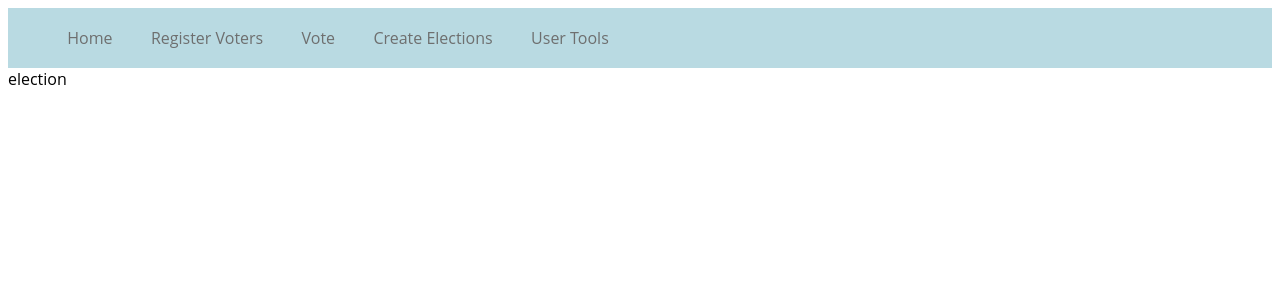
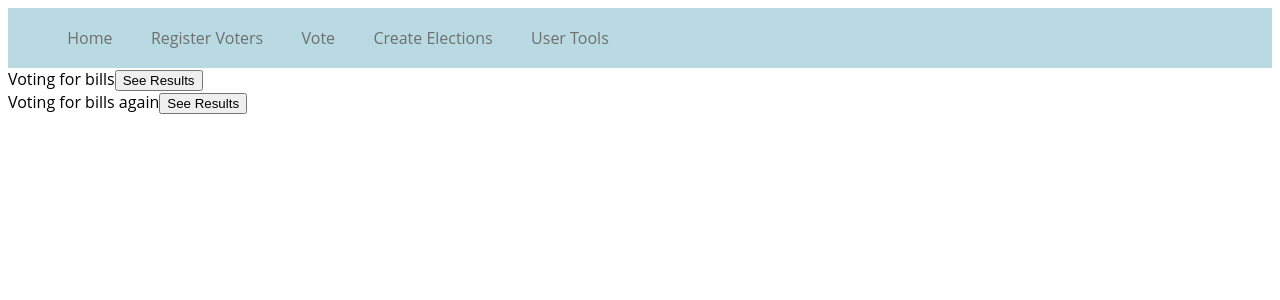
Before and after one commit to yutongjin/votwin, a React (Create React App) app: page /election in a window 1280 px wide. Shown: the top 300 px of the page. Built offline with nearby package versions, Linux system fonts and the light colour scheme; data requests are answered from the project's data file.

Commit message:
display results

```diff
--- a/src/App.js
+++ b/src/App.js
@@ -2,7 +2,8 @@ import { BrowserRouter as Router, Link, Switch, Route } from "react-router-dom";
 
 import './App.css';
 import UserTool from './components/UserTool';
-import VotesTools from './components/VotesTools'
+import VotesTools from './components/VotesTools';
+import ElectionPage from './components/ElectionPage';
 
 function App() {
 
@@ -20,7 +21,7 @@ function App() {
         <Route path="/userTools"><UserTool /></Route>
         <Route path="/register"><div>register</div></Route>
         <Route path="/vote"><VotesTools /></Route>
-        <Route path="/election"><div>election</div></Route>
+        <Route path="/election"><div><ElectionPage /></div></Route>
       </Switch>
     </Router>
   );
--- /dev/null
+++ b/src/components/ElectionPage.js
@@ -0,0 +1,32 @@
+import ResultTable from "./ResultTable.js";
+import { useEffect, useState } from 'react';
+
+function ElectionPage() {
+    let [electionList, setElectionList] = useState([]);
+    const SERVER_URL = "http://localhost:3005/Elections";
+
+    function checkHttpStatus(response) {
+        if (response.ok) {
+            return Promise.resolve(response);
+        } else {
+            const error = new Error(response.statusText);
+            error.response = response;
+            return Promise.reject(error);
+        }
+    }
+
+    useEffect(() => {
+        fetch(`${SERVER_URL}`)
+            .then(checkHttpStatus)
+            .then((res) => res.json())
+            .then((data) => setElectionList(data))
+            .catch((error) => console.error(error));
+    }, []);
+    return (
+        <div>
+            <ResultTable electionList={electionList}/>
+        </div>
+    )
+};
+
+export default ElectionPage;
--- /dev/null
+++ b/src/components/ResultInfo.js
@@ -0,0 +1,21 @@
+function ResultInfo({ questions }) {
+    console.log(questions);
+    return (
+        <div>
+            {questions.map((question) =>
+            <div>
+                <label>
+                    Question: {question.questionTitle}
+                </label>
+                <label>
+                    Yes: {question.totalYes}
+                </label>
+                <label>
+                    No: {question.totalNo}
+                </label>
+            </div>)}
+        </div>
+    );
+};
+
+export default ResultInfo;
--- /dev/null
+++ b/src/components/ResultTable.js
@@ -0,0 +1,31 @@
+import { useState } from 'react';
+import ResultInfo from './ResultInfo.js';
+
+function ResultTable({ electionList }) {
+    const [showResults, setShowResults] = useState(-1);
+    const onClickShow = (id) => {
+        console.log(id);
+        if (id == showResults) {
+            setShowResults(-1);
+        } else {
+            setShowResults(id);
+        }
+    }
+
+    return (
+        <div>
+            {
+                electionList.map((election) =>
+                    <div key={election.id}><label>{election.electionTitle}
+                        <button type="button" onClick={() => {onClickShow(election.id)}}> See Results </button>
+                        { election.id == showResults && <ResultInfo questions={election.questions}/> }
+                    </label></div>
+                )
+            }
+        </div>
+    )
+}
+
+
+
+export default ResultTable;
```
Also changed, not shown: src/components/ResultPage.js (deleted).
